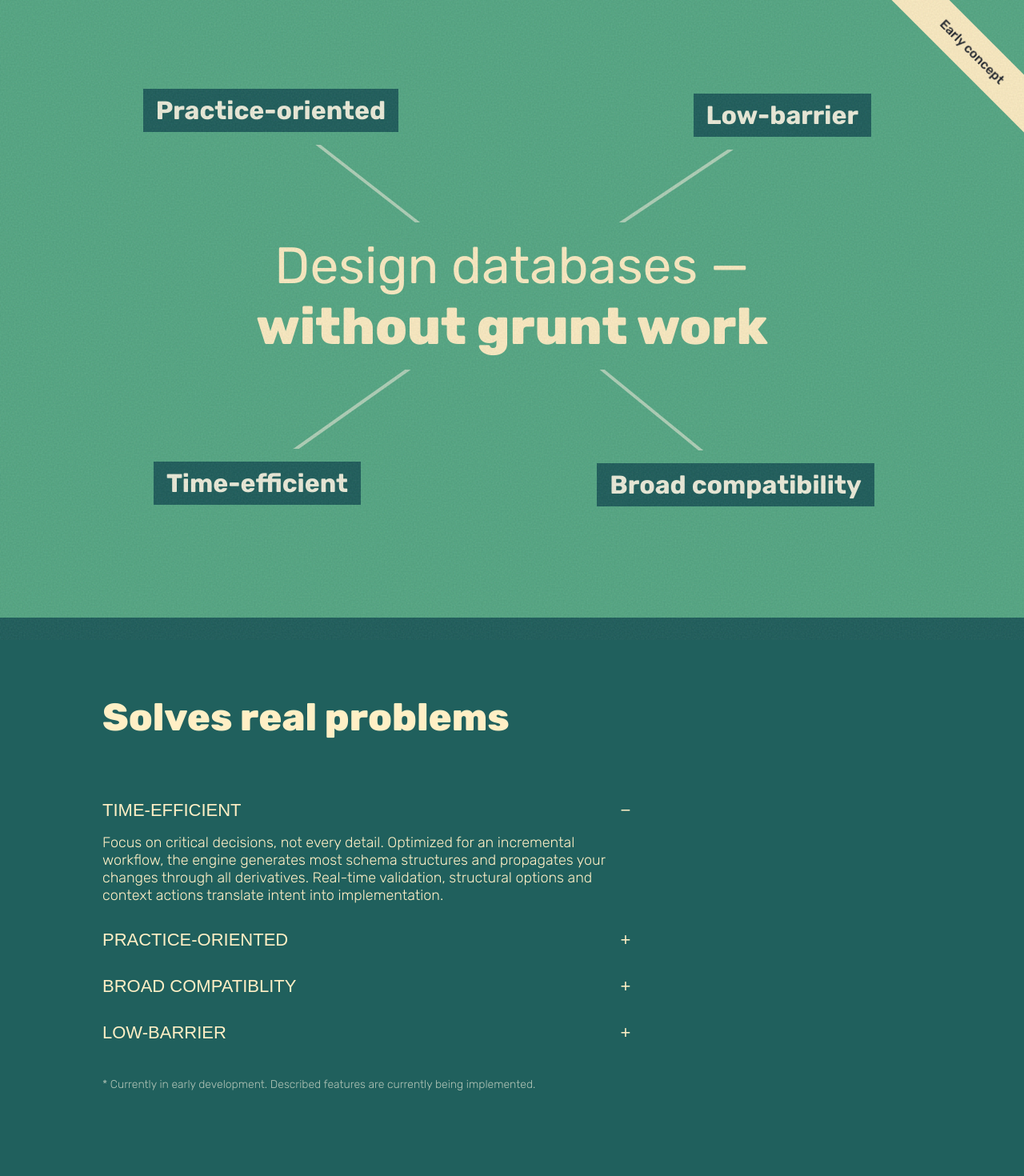
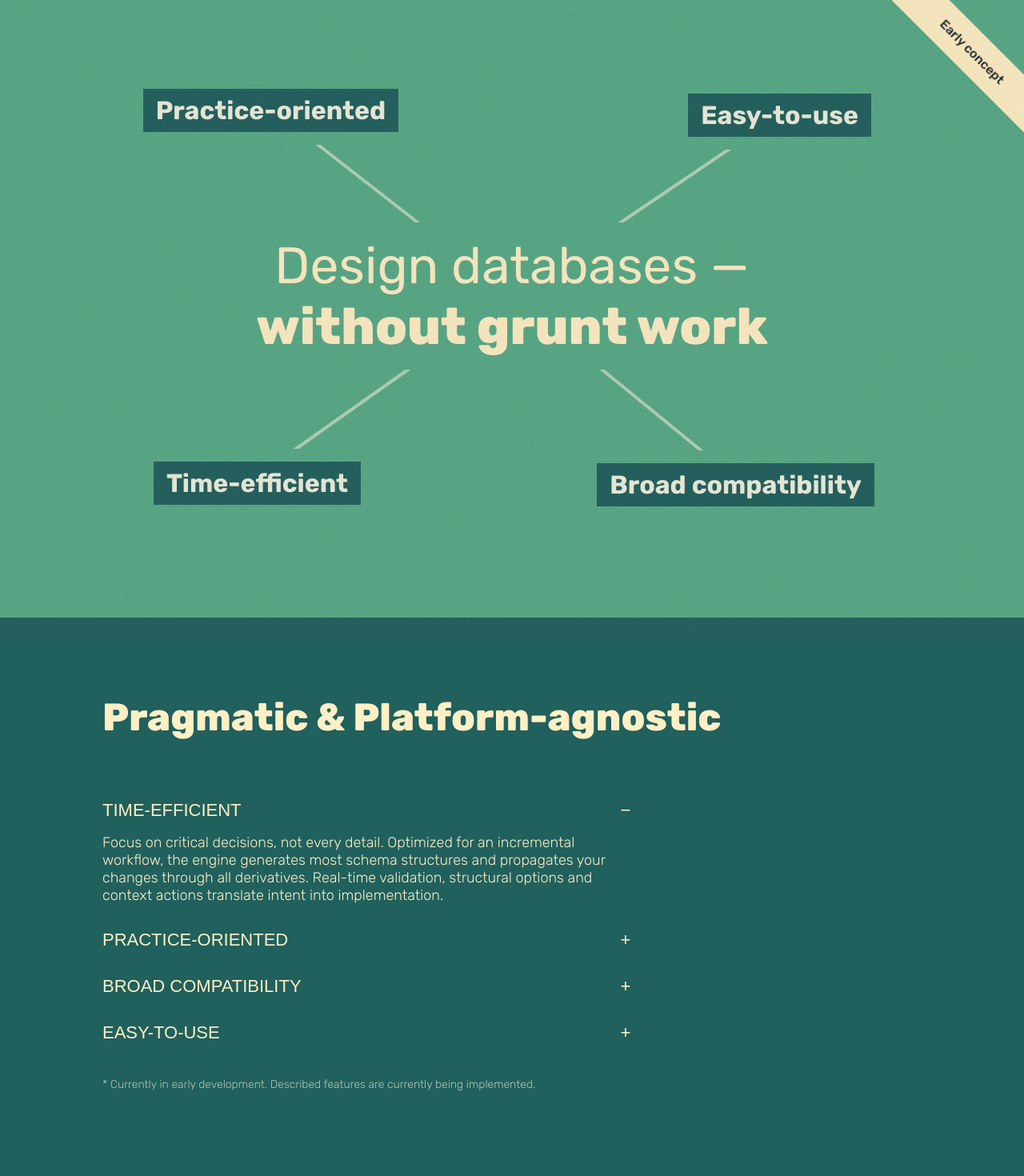
Before and after one commit to pieter-groenendijk/sifaka-dev-landingsite, a SvelteKit app in the folder app/: page / in a window 1280 px wide. Shown: the top 1470 px of the page at 80% size. Built offline with nearby package versions, Linux system fonts and the light colour scheme.

Commit message:
SEO tags + SEO tweaking

```diff
--- a/app/src/lib/components/routes/home/features/FeaturesSection.svelte
+++ b/app/src/lib/components/routes/home/features/FeaturesSection.svelte
@@ -16,11 +16,11 @@
             description: "The engine is driven by effect, not academic perfection. Database-specific theory and best-practices are combined with your access patterns and domain for effective support. Built for incremental version-controlled development.",
         },
         {
-            title: "Broad compatiblity",
+            title: "Broad compatibility",
             description: "Supports a multitude of database platforms with specialized engines based on database-specific theory and best-practices. Moreso, projects can design a domain in full or part towards multiple paradigms & platforms.",
         },
         {
-            title: "Low-barrier",
+            title: "Easy-to-use",
             description: "The tool passively guides you by automating grunt work, providing real-time feedback, and proposing options for more subjective decisions. It's built to be learned by doing, with an extensive wiki and docs safety net.",
         },
     ];
@@ -55,7 +55,7 @@
 {/snippet}
 
 <Section id="section--features">
-    <h2 class="title">Solves real problems</h2>
+    <h2 class="title">Pragmatic & Platform-agnostic</h2>
     <div class="hor-divided">
         <ul class="features">
             {#each features as feature, index}
--- a/app/src/lib/components/routes/home/hero/HeroSection.svelte
+++ b/app/src/lib/components/routes/home/hero/HeroSection.svelte
@@ -89,7 +89,7 @@
 
 <Section id="section--hero">
     <div id="section--hero__elem--one" class="section--hero__elem">Practice-oriented</div>
-    <div id="section--hero__elem--two" class="section--hero__elem">Low-barrier</div>
+    <div id="section--hero__elem--two" class="section--hero__elem">Easy-to-use</div>
     <h1 id="section--hero__elem--main">Design databases —<strong>without grunt work</strong></h1>
     <div id="section--hero__elem--three" class="section--hero__elem">Time-efficient</div>
     <div id="section--hero__elem--four" class="section--hero__elem">Broad compatibility</div>
--- a/app/src/routes/+layout.svelte
+++ b/app/src/routes/+layout.svelte
@@ -1,11 +1,15 @@
 <script lang="ts">
-	let { children } = $props();
+    let { children } = $props();
 
     import "./critical.css";
     import "./global.css";
 </script>
 
 <svelte:head>
+    <!-- SEO -->
+    <title>Sifaka.dev › Database design without grunt work</title>
+    <meta name="description" content="Pragmatic database design for MongoDB, PostgreSQL and other platforms. A time-efficient, easy-to-use tool that translates intent into implementation."/>
+
     <!-- Fonts -->
     <link rel="preconnect" href="https://fonts.googleapis.com">
     <link rel="preconnect" href="https://fonts.gstatic.com" crossorigin="">
```
